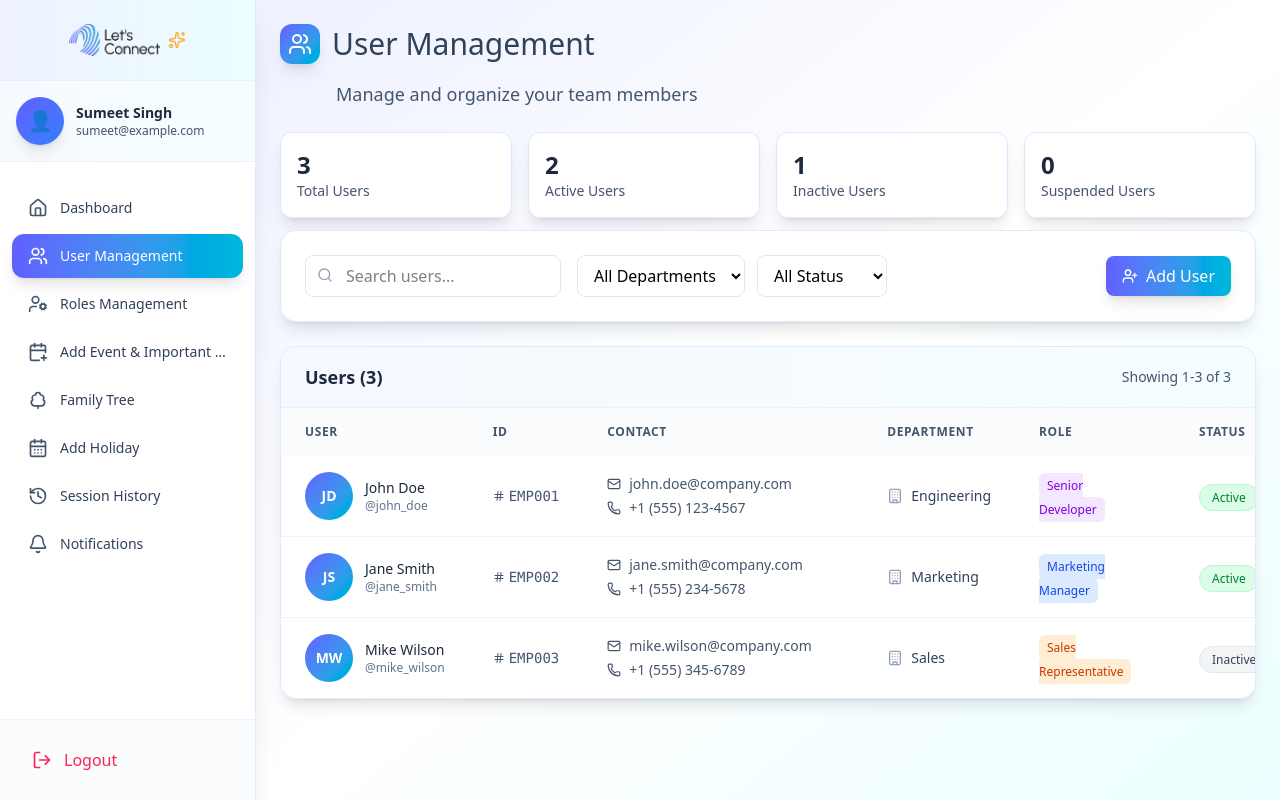
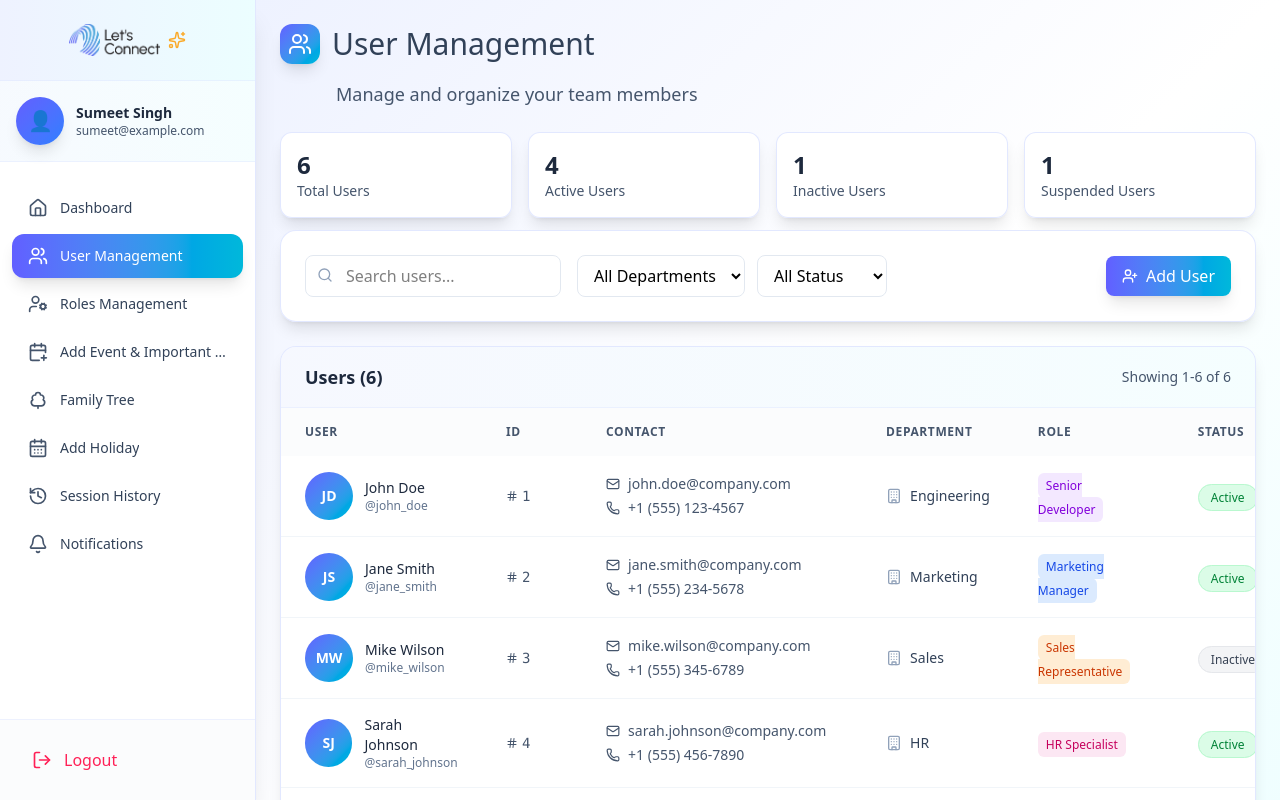
Before and after one commit to buildwithsumeet/otpforhedenahelathcare, a React (Vite) app in the folder frontend/: page /users in a window 1280 px wide. Shown: the top 800 px of the page. Built offline with nearby package versions, Linux system fonts and the light colour scheme.

Commit message:
allUserApi

```diff
--- a/frontend/package.json
+++ b/frontend/package.json
@@ -11,6 +11,7 @@
   },
   "dependencies": {
     "@tailwindcss/vite": "^4.1.12",
+    "axios": "^1.11.0",
     "lucide-react": "^0.539.0",
     "react": "^19.1.1",
     "react-dom": "^19.1.1",
--- a/frontend/src/AdminPanel/Usermanagement/UserManagement.jsx
+++ b/frontend/src/AdminPanel/Usermanagement/UserManagement.jsx
@@ -2,8 +2,6 @@ import React, { useState, useEffect } from "react";
 import { Users } from "lucide-react";
 import UserControls from "./UserControls";
 import UserTable from "./UserTable";
-import AddUserModal from "./AddUserModal";
-
 
 const UserManagement = () => {
   const [users, setUsers] = useState([]);
@@ -12,96 +10,6 @@ const UserManagement = () => {
   const [filterStatus, setFilterStatus] = useState('');
   const [currentPage, setCurrentPage] = useState(1);
   const [itemsPerPage] = useState(10);
-  const [isModalOpen, setIsModalOpen] = useState(false);
-  const [editingUser, setEditingUser] = useState(null); // Add this for edit mode
-
-  // Handle add user button click from UserControls
-  const handleAddUser = () => {
-    setEditingUser(null); // Clear editing user for add mode
-    setIsModalOpen(true);
-  };
-
-  // Handle edit user button click from table
-  const handleEditUser = (user) => {
-    console.log('Edit user:', user);
-    setEditingUser(user); // Set user for edit mode
-    setIsModalOpen(true);
-  };
-
-  // Handle form submission from modal (both add and edit)
-  const handleUserAdd = (userData) => {
-    console.log('Received form data:', userData);
-
-    if (editingUser) {
-      // Edit existing user
-      const updatedUser = {
-        ...editingUser,
-        ...userData,
-        // Keep original ID and creation data
-        id: editingUser.id,
-        avatar: userData.fullName ?
-          userData.fullName.split(' ').map(n => n[0]).join('').toUpperCase() :
-          editingUser.avatar,
-        lastLogin: new Date().toLocaleString('en-US', {
-          year: 'numeric',
-          month: '2-digit',
-          day: '2-digit',
-          hour: '2-digit',
-          minute: '2-digit'
-        }).replace(',', ''),
-        // Map fields for compatibility
-        username: userData.fullName?.toLowerCase().replace(/\s+/g, '_') || editingUser.username,
-        firstName: userData.fullName?.split(' ')[0] || editingUser.firstName,
-        lastName: userData.fullName?.split(' ').slice(1).join(' ') || editingUser.lastName,
-        phone: userData.phoneNumber || userData.phone || editingUser.phone,
-        department: userData.designation?.split(' ')[0] || userData.department || editingUser.department,
-        role: userData.role || userData.designation || editingUser.role,
-        fullName: userData.fullName || `${userData.firstName || ''} ${userData.lastName || ''}`.trim()
-      };
-
-      setUsers(prevUsers =>
-        prevUsers.map(user =>
-          user.id === editingUser.id ? updatedUser : user
-        )
-      );
-
-      console.log('User updated:', updatedUser);
-    } else {
-      // Add new user
-      const newUser = {
-        id: Date.now(),
-        username: userData.fullName?.toLowerCase().replace(/\s+/g, '_') || `user_${Date.now()}`,
-        email: userData.email || '',
-        firstName: userData.fullName?.split(' ')[0] || '',
-        lastName: userData.fullName?.split(' ').slice(1).join(' ') || '',
-        phone: userData.phoneNumber || '',
-        department: userData.designation?.split(' ')[0] || 'General',
-        role: userData.role || userData.designation || '',
-        status: userData.status || 'Active',
-        avatar: userData.fullName?.split(' ').map(n => n[0]).join('').toUpperCase() || 'U',
-        lastLogin: new Date().toLocaleString('en-US', {
-          year: 'numeric',
-          month: '2-digit',
-          day: '2-digit',
-          hour: '2-digit',
-          minute: '2-digit'
-        }).replace(',', ''),
-        ...userData,
-        fullName: userData.fullName || `${userData.firstName || ''} ${userData.lastName || ''}`.trim()
-      };
-
-      setUsers(prevUsers => [...prevUsers, newUser]);
-      console.log('New user added:', newUser);
-    }
-
-    setIsModalOpen(false);
-    setEditingUser(null);
-  };
-
-  const handleModalClose = () => {
-    setIsModalOpen(false);
-    setEditingUser(null); // Clear editing user when modal closes
-  };
 
   // Sample users data
   useEffect(() => {
@@ -118,12 +26,6 @@ const UserManagement = () => {
         status: 'Active',
         avatar: 'JD',
         lastLogin: '2025-01-17 14:30',
-        fullName: 'John Doe',
-        phoneNumber: '+1 (555) 123-4567',
-        designation: 'Senior Developer',
-        userType: 'Employee',
-        employeeId: 'EMP001',
-        gender: 'Male'
       },
       {
         id: 2,
@@ -137,12 +39,6 @@ const UserManagement = () => {
         status: 'Active',
         avatar: 'JS',
         lastLogin: '2025-01-17 09:15',
-        fullName: 'Jane Smith',
-        phoneNumber: '+1 (555) 234-5678',
-        designation: 'Marketing Manager',
-        userType: 'Employee',
-        employeeId: 'EMP002',
-        gender: 'Female'
       },
       {
         id: 3,
@@ -156,30 +52,57 @@ const UserManagement = () => {
         status: 'Inactive',
         avatar: 'MW',
         lastLogin: '2025-01-15 16:45',
-        fullName: 'Mike Wilson',
-        phoneNumber: '+1 (555) 345-6789',
-        designation: 'Sales Representative',
-        userType: 'Employee',
-        employeeId: 'EMP003',
-        gender: 'Male'
+      },
+      {
+        id: 4,
+        username: 'sarah_johnson',
+        email: 'sarah.johnson@company.com',
+        firstName: 'Sarah',
+        lastName: 'Johnson',
+        phone: '+1 (555) 456-7890',
+        department: 'HR',
+        role: 'HR Specialist',
+        status: 'Active',
+        avatar: 'SJ',
+        lastLogin: '2025-01-17 11:20',
+      },
+      {
+        id: 5,
+        username: 'david_brown',
+        email: 'david.brown@company.com',
+        firstName: 'David',
+        lastName: 'Brown',
+        phone: '+1 (555) 567-8901',
+        department: 'Finance',
+        role: 'Financial Analyst',
+        status: 'Suspended',
+        avatar: 'DB',
+        lastLogin: '2025-01-10 13:30',
+      },
+      {
+        id: 6,
+        username: 'lisa_davis',
+        email: 'lisa.davis@company.com',
+        firstName: 'Lisa',
+        lastName: 'Davis',
+        phone: '+1 (555) 678-9012',
+        department: 'Engineering',
+        role: 'UI/UX Designer',
+        status: 'Active',
+        avatar: 'LD',
+        lastLogin: '2025-01-17 10:45',
       }
     ]);
   }, []);
 
-  // UPDATED: Filtering logic to work with both field types
+  // Filtering logic
   const filteredUsers = users.filter(user => {
-    const searchText = searchTerm.toLowerCase();
     const matchesSearch =
-      (user.firstName && user.firstName.toLowerCase().includes(searchText)) ||
-      (user.lastName && user.lastName.toLowerCase().includes(searchText)) ||
-      (user.fullName && user.fullName.toLowerCase().includes(searchText)) ||
-      (user.username && user.username.toLowerCase().includes(searchText)) ||
-      (user.email && user.email.toLowerCase().includes(searchText));
-
-    const matchesDepartment = !filterDepartment ||
-      user.department === filterDepartment ||
-      (user.designation && user.designation.includes(filterDepartment));
-
+      user.firstName.toLowerCase().includes(searchTerm.toLowerCase()) ||
+      user.lastName.toLowerCase().includes(searchTerm.toLowerCase()) ||
+      user.username.toLowerCase().includes(searchTerm.toLowerCase()) ||
+      user.email.toLowerCase().includes(searchTerm.toLowerCase());
+    const matchesDepartment = !filterDepartment || user.department === filterDepartment;
     const matchesStatus = !filterStatus || user.status === filterStatus;
     return matchesSearch && matchesDepartment && matchesStatus;
   });
@@ -190,18 +113,29 @@ const UserManagement = () => {
   const paginatedUsers = filteredUsers.slice(startIndex, startIndex + itemsPerPage);
 
   // Event handlers
+  const handleAddUser = () => {
+    console.log('Add user clicked');
+    // Add your logic here
+  };
+
   const handleViewUser = (user) => {
     console.log('View user:', user);
-    // Add your view logic here
+    // Add your logic here
+  };
+
+  const handleEditUser = (user) => {
+    console.log('Edit user:', user);
+    // Add your logic here
   };
 
   const handleDeleteUser = (user) => {
     console.log('Delete user:', user);
-    setUsers(prevUsers => prevUsers.filter(u => u.id !== user.id));
+    // Add your logic here
   };
 
   return (
     <div className="min-h-screen bg-gradient-to-br from-indigo-50 via-white to-cyan-50">
+      {/* Content wrapper with proper padding */}
       <div className="p-4 sm:p-6 max-w-5xl mx-auto">
         {/* Header */}
         <div className="mb-6">
@@ -251,16 +185,8 @@ const UserManagement = () => {
           setCurrentPage={setCurrentPage}
           itemsPerPage={itemsPerPage}
           onViewUser={handleViewUser}
-          onEditUser={handleEditUser} // Pass edit handler
+          onEditUser={handleEditUser}
           onDeleteUser={handleDeleteUser}
-        />
-
-        {/* Add/Edit User Modal */}
-        <AddUserModal
-          isOpen={isModalOpen}
-          onClose={handleModalClose}
-          onSubmit={handleUserAdd}
-          editingUser={editingUser} // Pass editing user data
         />
       </div>
     </div>
--- /dev/null
+++ b/frontend/src/Api/allUserDataApi.js
@@ -0,0 +1,101 @@
+const getAllUsers = async () => {
+  try {
+    const response = await fetch(
+      `${import.meta.env.VITE_API_URL}/api/v1/users/showAllUsers`,
+      {
+        method: "GET",
+        headers: {
+          "Content-Type": "application/json",
+        },
+        credentials: "include", // ✅ Keep cookies/session
+      }
+    );
+
+    if (!response.ok) {
+      return { success: false, message: `API error: ${response.status}` };
+    }
+
+    const data = await response.json();
+    // console.log("API Response:", data); // ✅ Debugging log
+
+    if (data.success) {
+      return { success: true, users: data.message }; // ✅ Correct key
+    } else {
+      return { success: false, message: data.message || "Failed to fetch users" };
+    }
+  } catch (error) {
+    return { success: false, message: "Something went wrong", error };
+  }
+};
+
+
+
+const editUser = async (userId, updateData) => {
+  try {
+    const response = await fetch(`${import.meta.env.VITE_API_URL}/api/v1/users/edit/${userId}`, {
+      method: 'PUT', // or 'PATCH', depending on your backend
+      headers: {
+        'Content-Type': 'application/json',
+      },
+      credentials: 'include',
+      body: JSON.stringify(updateData), // updateData is an object of new user values
+    });
+
+    if (!response.ok) {
+      return { success: false, message: `API error: ${response.status}` };
+    }
+
+    const data = await response.json();
+    return data;
+  } catch (error) {
+    return { success: false, message: 'Something went wrong', error };
+  }
+};
+
+
+const deleteUser = async (userId) => {
+  try {
+    const response = await fetch(`${import.meta.env.VITE_API_URL}/api/v1/users/delete/${userId}`, {
+      method: 'DELETE',
+      headers: {
+        'Content-Type': 'application/json',
+      },
+      credentials: 'include',
+    });
+
+    if (!response.ok) {
+      return { success: false, message: `API error: ${response.status}` };
+    }
+
+    const data = await response.json();
+    return data;
+  } catch (error) {
+    return { success: false, message: 'Something went wrong', error };
+  }
+}
+
+
+
+const setActiveStatus = async (userId, isActive) => {
+  try {
+    const response = await fetch(`${import.meta.env.VITE_API_URL}/api/v1/users/set-active-status/${userId}`, {
+      method: 'PATCH',
+      headers: {
+        'Content-Type': 'application/json',
+      },
+      credentials: 'include',
+      body: JSON.stringify({ isActive }), // Send the active status as JSON
+    });
+
+    if (!response.ok) {
+      return { success: false, message: `API error: ${response.status}` };
+    }
+
+    const data = await response.json();
+    return data;
+  } catch (error) {
+    return { success: false, message: 'Something went wrong', error };
+  }
+};
+
+export { getAllUsers, editUser, deleteUser, setActiveStatus };
```
Also changed, not shown: frontend/src/Api/celebrationsApi.js (line endings or trailing spaces), 2 other files (tests, documents, lock files or other folders).
